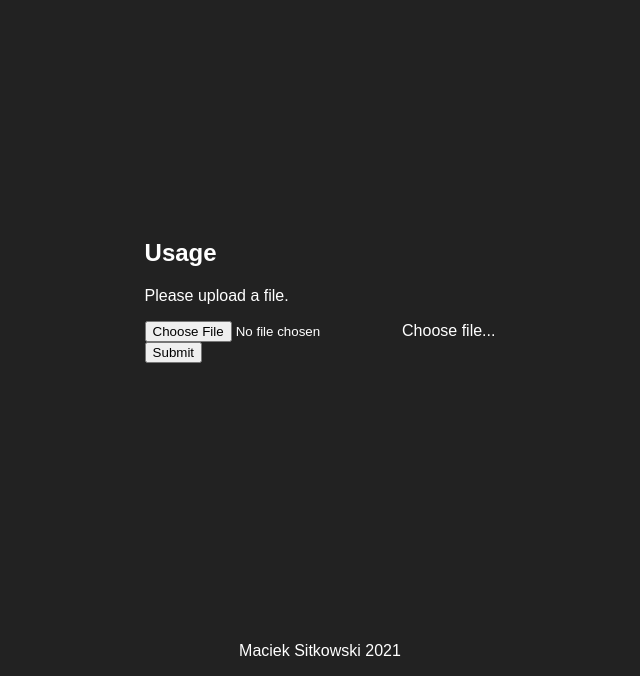
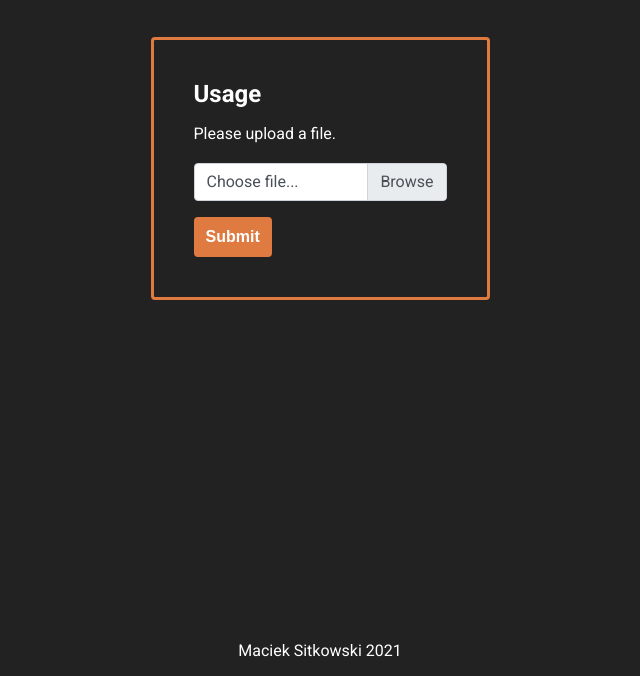
Before and after one commit to sitek94/file-metadata-microservice, a website: page views/index.html in a window 1280 px wide. Shown: the part 124-800 px from the top of the page, without its empty margins (320-960 px from the left). Drawn offline with Linux system fonts and the light colour scheme; files that its build step writes are made by us from their sources.

Commit message:
add styles

```diff
--- a/public/style.css
+++ b/public/style.css
@@ -1,4 +1,18 @@
-* {
+:root {
+  --primary-color: #df7a40;
+  --primary-color-rgb: 223, 122, 64;
+
+  --border-radius: 4px;
+}
+
+::selection {
+  color: white;
+  background-color: var(--primary-color);
+}
+
+*,
+*:before,
+*:after {
   box-sizing: border-box;
 }
 
@@ -14,20 +28,155 @@ body {
   color: #fff;
   background-color: #222;
 
-  font-family: Arial, Helvetica, sans-serif;
+  font-family: 'Roboto', sans-serif;
   font-size: 16px;
 }
 
-:root {
-  --primary-color: #0db959;
-  --primary-color-rgb: 13, 185, 89;
+/* ==================== */
+/* HEADER */
+/* ==================== */
+header {
+  text-align: center;
+}
+.title .primary-color {
+  color: var(--primary-color);
+}
+.title {
+  font-weight: 700;
+  font-size: 3em;
 }
 
+/* ==================== */
+/* MAIN */
+/* ==================== */
+main {
+  flex: 1;
+  display: flex;
+  align-items: flex-start;
+}
+
+/* ==================== */
+/* SECTION */
+/* ==================== */
+section {
+  margin-top: 40px;
+  flex: 1;
+  border: 3px solid var(--primary-color);
+  border-radius: var(--border-radius);
+  padding: 40px;
+}
+
+/* ==================== */
+/* FORM */
+/* ==================== */
+form {
+  margin-top: 20px;
+  color: #555;
+}
+
+h2 {
+  margin: 0;
+}
+
+/* ==================== */
+/* FILE INPUT */
+/* https://mdbootstrap.com/snippets/jquery/mdbootstrap/944451/ */
+/* ==================== */
+.file {
+  min-width: 230px;
+  display: flex;
+  position: relative;
+  align-items: center;
+  margin-bottom: 20px;
+  cursor: pointer;
+}
+
+.file input {
+  position: relative;
+  z-index: 2;
+  width: 100%;
+  height: calc(1.5em + 0.75rem + 2px);
+  margin: 0;
+  opacity: 0;
+}
+
+.file label {
+  display: inline-block;
+  margin-bottom: 0.5rem;
+  position: absolute;
+  top: 0;
+  right: 0;
+  left: 0;
+  z-index: 1;
+  height: calc(1.5em + 0.75rem + 2px);
+  padding: 0.375rem 0.75rem;
+  font-weight: 400;
+  line-height: 1.5;
+  color: #495057;
+  background-color: #fff;
+  border: 1px solid #ced4da;
+  border-radius: var(--border-radius);
+  transition: all 300ms;
+}
+
+.file label::after {
+  position: absolute;
+  top: 0;
+  right: 0;
+  bottom: 0;
+  z-index: 3;
+  display: block;
+  height: calc(1.5em + 0.75rem);
+  padding: 0.375rem 0.75rem;
+  line-height: 1.5;
+  color: #495057;
+  content: 'Browse';
+  background-color: #e9ecef;
+  border-left: inherit;
+  border-radius: 0 var(--border-radius) var(--border-radius) 0;
+}
+
+.file input:focus {
+  z-index: 4;
+}
+
+.file:hover label,
+.file input:focus ~ label {
+  border-color: var(--primary-color);
+  box-shadow: 0 0 0 0.2rem rgba(var(--primary-color-rgb), 0.75);
+  z-index: 3;
+}
+
+/* ==================== */
+/* BUTTON */
+/* ==================== */
+button {
+  cursor: pointer;
+  padding: 11px 12px;
+  font-size: 16px;
+  font-weight: 700;
+  color: white;
+  outline: 0;
+  background-color: var(--primary-color);
+  border-radius: var(--border-radius);
+  border: none;
+  transition: backround-color 300ms;
+}
+button:hover,
+button:focus {
+  background-color: rgba(var(--primary-color-rgb), 0.75);
+}
+
+/* ==================== */
+/* LINK */
+/* ==================== */
 a:link,
 a:visited {
-  color: #fff;
+  color: white;
   text-decoration: none;
+  transition: all 300ms;
 }
 a:hover {
+  color: var(--primary-color);
   text-decoration: underline;
 }
```
